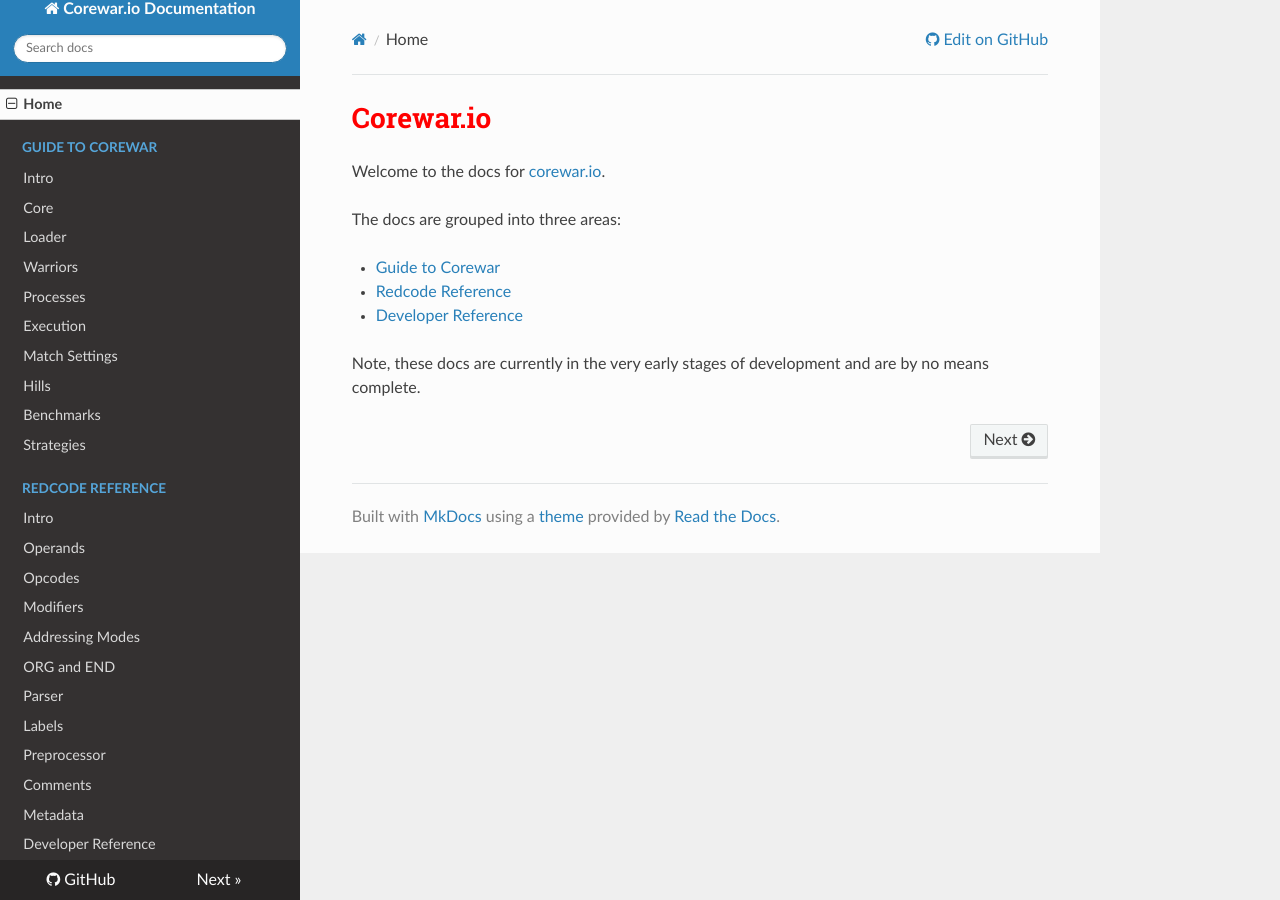
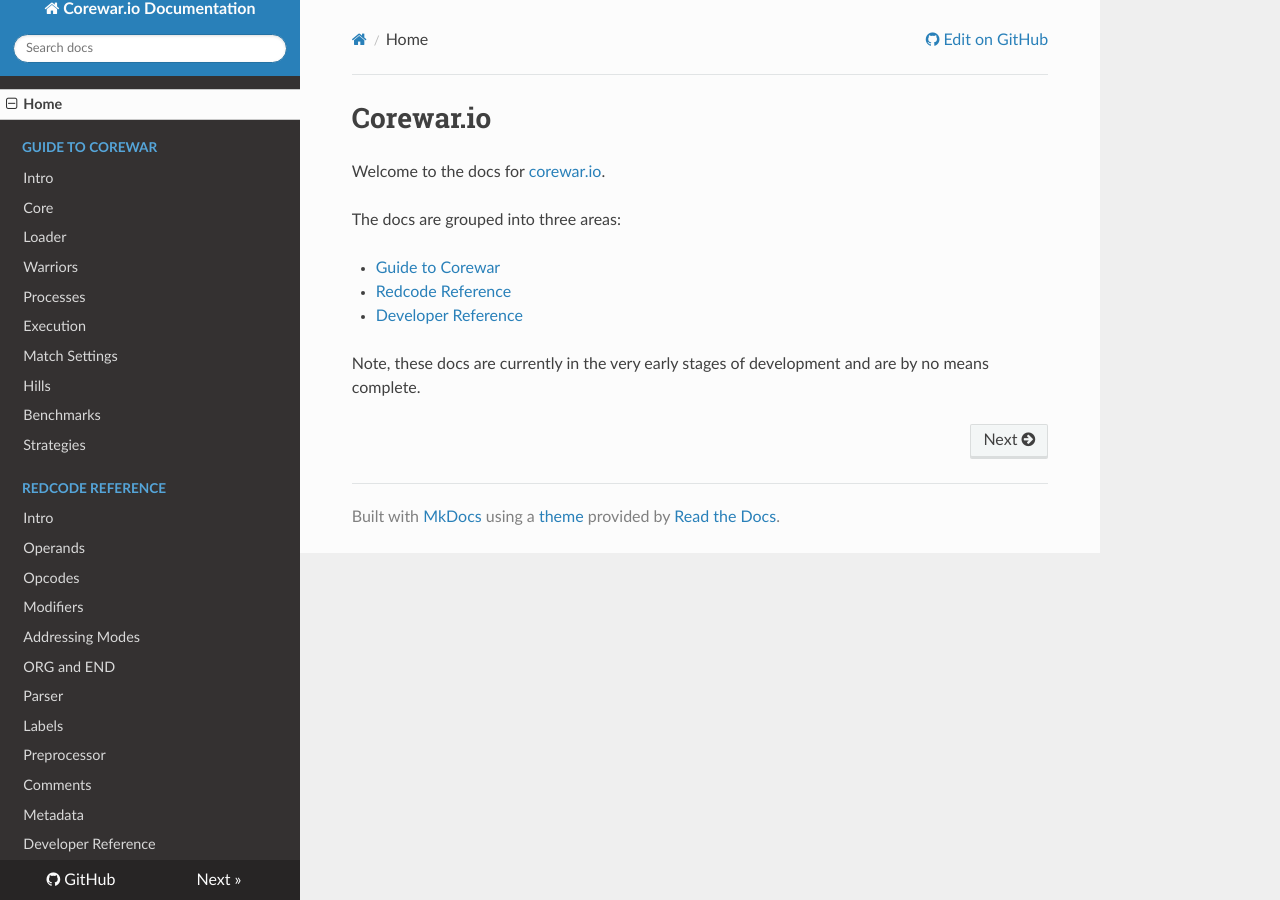
Before and after one commit to corewar/corewar.io, an MkDocs documentation site: the page built from docs/index.md, in a window 1280 px wide. Built offline with MkDocs 1.6.1, drawn with Linux system fonts in a browser that asks for light colours; nearby versions of some CDN libraries; old or Windows-style settings are respelled for this version of MkDocs.

Commit message:
Background colour

```diff
--- a/docs/theme.css
+++ b/docs/theme.css
@@ -1,3 +1,3 @@
-h1 {
-    color: red;
+body {
+    background: #292c33;
 }
```
